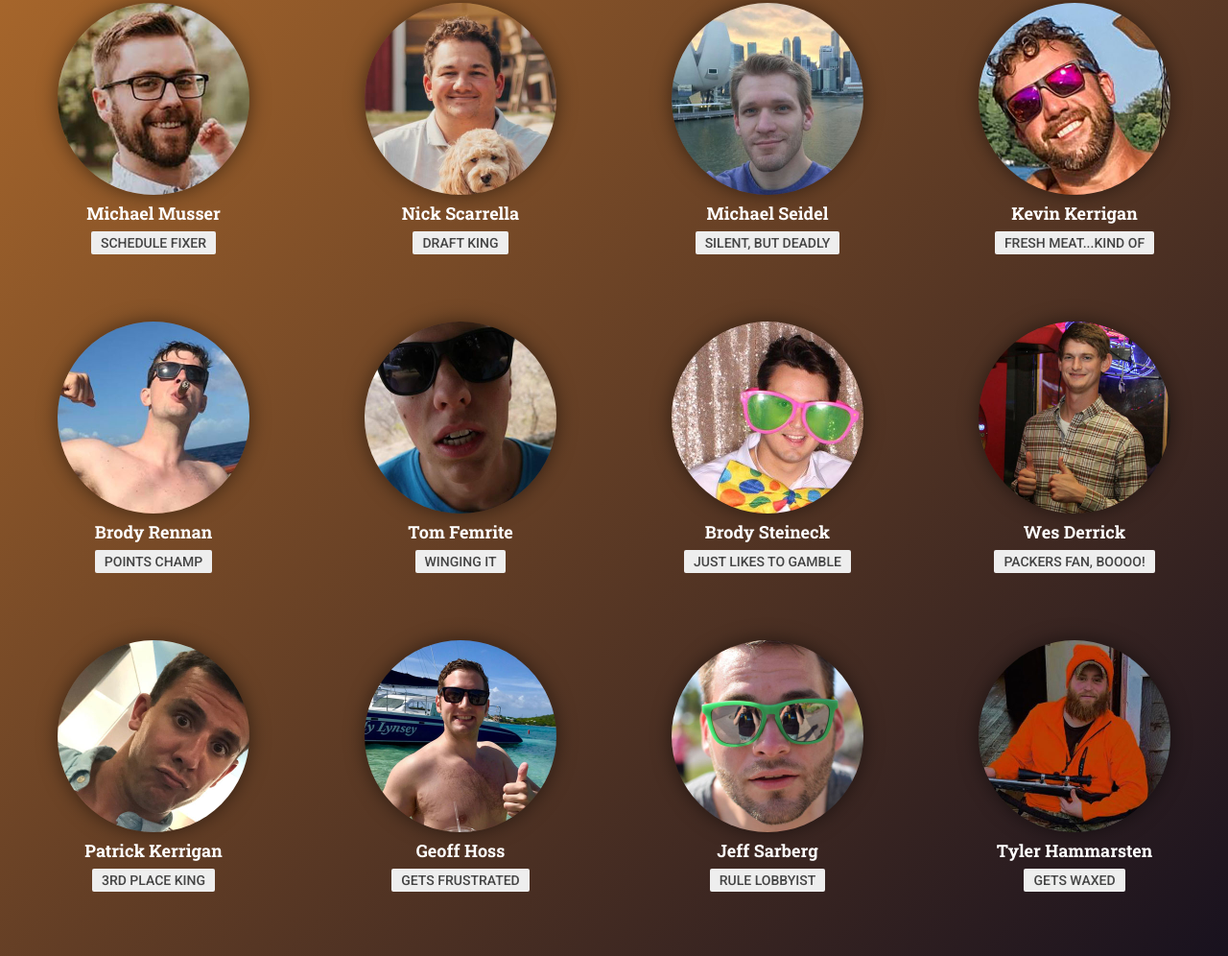
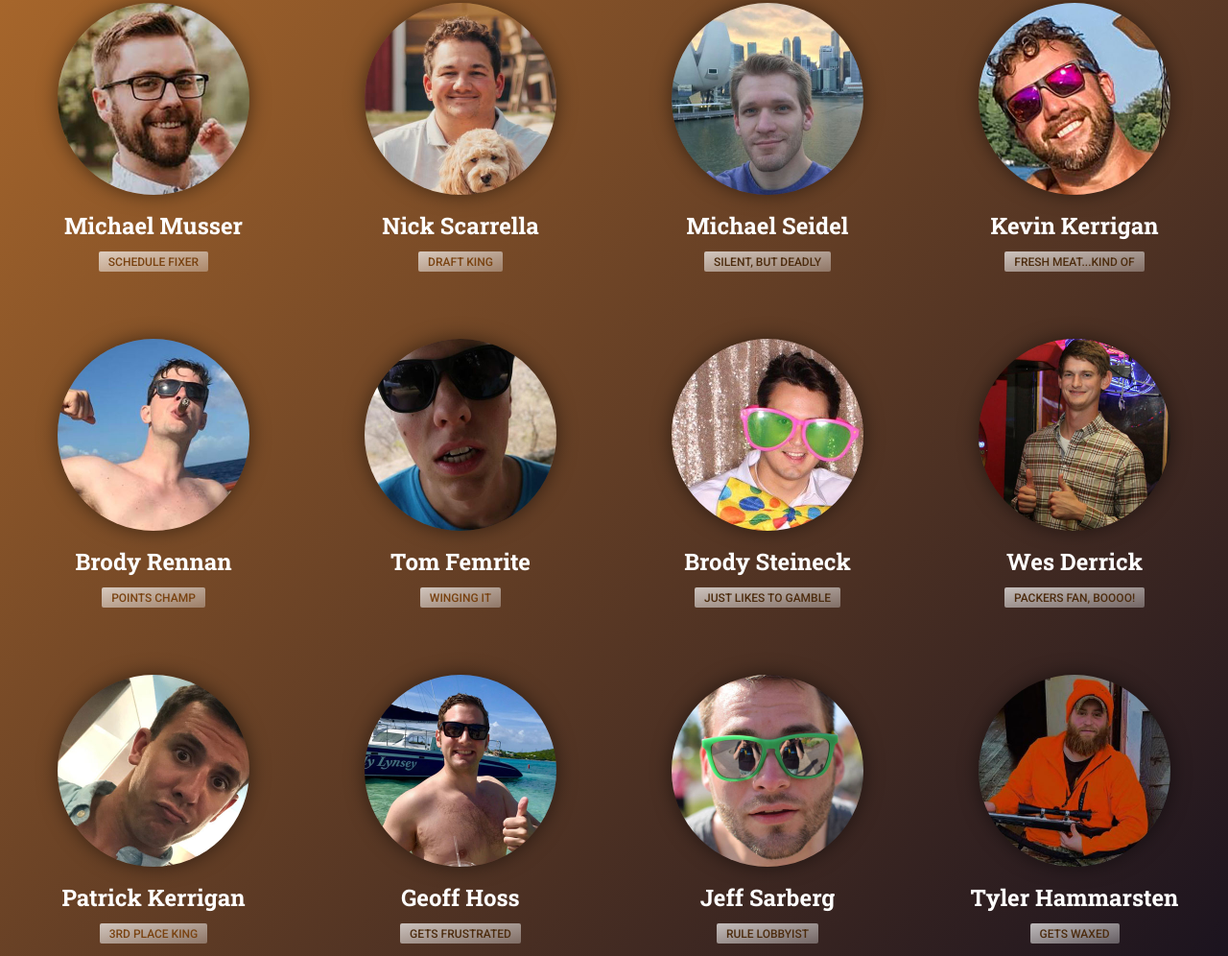
Before and after one commit to bordy277/bordy277.github.io, a plain HTML site: page index.html in a window 1280 px wide. Shown: the part 2363-3359 px from the top of the page at 96% size. Drawn offline with nearby package versions, Linux system fonts and the light colour scheme; no server answers.

Commit message:
managers, etc.

```diff
--- a/content/scripts/main.js
+++ b/content/scripts/main.js
@@ -142,7 +142,7 @@ requirejs([
 
 });
 
-setTimeout(getData, 10000);
+setTimeout(getData, 30000);
 }
 
 getData();
--- a/content/styles/elements/_manager.scss
+++ b/content/styles/elements/_manager.scss
@@ -17,20 +17,28 @@
   }
 
   .name {
+    font-size: $fs-3;
     color: $c-white;
-    margin-bottom: $space1;
+    margin-bottom: $space05;
+    margin-top: $space2;
   }
 
   .description {
     margin-bottom: $space1;
-    font-size: $fs-0;
-    color: $c-grey4;
+    font-size: $fs-00;
+    color: #794210;
     text-transform: uppercase;
     font-weight: $fw-5;
     display: inline-block;
     border-radius: $radius;
     padding: 2px $space1 1px;
-    background-color: $c-grey1;
+    margin-top: $space1;
+
+    &.dark {
+      color: #4c2b0d;
+    }
+
+    background-image: linear-gradient(to bottom right, rgba(255,255,255,.7), rgba(255,255,255,.3));
   }
 
   .team {
@@ -47,7 +55,9 @@
     display: flex;
     align-items: center;
     justify-content: flex-start;
-    margin-bottom: $space3;
+    margin-bottom: $space2;
+    padding-top: $space2;
+    border-top: solid 1px rgba(255,255,255,.2);
 
     &:first-of-type {
       margin-top: $space4;
@@ -59,6 +69,10 @@
       margin: 0 $space2;
     }
 
+    .name {
+      margin-top: 0;
+    }
+
     .info {
       text-align: left;
     }
--- a/content/styles/global/_config.scss
+++ b/content/styles/global/_config.scss
@@ -24,6 +24,7 @@ $transparent: rgba(255,255,255,.001);
 $f-1: 'Roboto Slab', sans-serif;
 $f-2: 'Roboto', sans-serif;
 
+$fs-00:12px;
 $fs-0: 14px;
 $fs-1: 16px;
 $fs-2: 18px;
@@ -43,6 +44,7 @@ $fw-8: 800;
 $fw-9: 900;
 
 // spacing //
+$space05: 5px;
 $space1:  10px;
 $space2:  20px;
 $space3:  30px;
--- a/index.html
+++ b/index.html
@@ -327,8 +327,8 @@
                 </div>
                 <div class="info">
                   <h4 class="name">Michael Musser</h4>
+                  <div class="team" value="1"></div>
                   <div class="description">Schedule fixer</div>
-                  <div class="team" value="1"></div>
                 </div>
               </div>
               <div class="el el--manager">
@@ -337,8 +337,8 @@
                 </div>
                 <div class="info">
                   <h4 class="name">Brody Rennan</h4>
+                  <div class="team" value="2"></div>
                   <div class="description">Points Champ</div>
-                  <div class="team" value="2"></div>
                 </div>
               </div>
               <div class="el el--manager">
@@ -347,8 +347,8 @@
                 </div>
                 <div class="info">
                   <h4 class="name">Patrick Kerrigan</h4>
+                  <div class="team" value="5"></div>
                   <div class="description">3rd place king</div>
-                  <div class="team" value="5"></div>
                 </div>
               </div>
             </div>
@@ -359,8 +359,8 @@
                 </div>
                 <div class="info">
                   <h4 class="name">Nick Scarrella</h4>
+                  <div class="team" value="4"></div>
                   <div class="description">Draft king</div>
-                  <div class="team" value="4"></div>
                 </div>
               </div>
               <div class="el el--manager">
@@ -369,8 +369,8 @@
                 </div>
                 <div class="info">
                   <h4 class="name">Tom Femrite</h4>
+                  <div class="team" value="8"></div>
                   <div class="description">Winging it</div>
-                  <div class="team" value="8"></div>
                 </div>
               </div>
               <div class="el el--manager">
@@ -379,8 +379,8 @@
                 </div>
                 <div class="info">
                   <h4 class="name">Geoff Hoss</h4>
-                  <div class="description">Gets frustrated</div>
                   <div class="team" value="7"></div>
+                  <div class="description dark">Gets frustrated</div>
                 </div>
               </div>
             </div>
@@ -391,8 +391,8 @@
                 </div>
                 <div class="info">
                   <h4 class="name">Michael Seidel</h4>
-                  <div class="description">Silent, but deadly</div>
                   <div class="team" value="12"></div>
+                  <div class="description dark">Silent, but deadly</div>
                 </div>
               </div>
               <div class="el el--manager">
@@ -401,8 +401,8 @@
                 </div>
                 <div class="info">
                   <h4 class="name">Brody Steineck</h4>
-                  <div class="description">Just likes to gamble</div>
                   <div class="team" value="13"></div>
+                  <div class="description dark">Just likes to gamble</div>
                 </div>
               </div>
               <div class="el el--manager">
@@ -411,8 +411,8 @@
                 </div>
                 <div class="info">
                   <h4 class="name">Jeff Sarberg</h4>
-                  <div class="description">Rule lobbyist</div>
                   <div class="team" value="3"></div>
+                  <div class="description dark">Rule lobbyist</div>
                 </div>
               </div>
             </div>
@@ -423,8 +423,8 @@
                 </div>
                 <div class="info">
                   <h4 class="name">Kevin Kerrigan</h4>
-                  <div class="description">Fresh Meat...Kind of</div>
                   <div class="team" value="6"></div>
+                  <div class="description dark">Fresh Meat...Kind of</div>
                 </div>
               </div>
               <div class="el el--manager">
@@ -433,8 +433,8 @@
                 </div>
                 <div class="info">
                   <h4 class="name">Wes Derrick</h4>
-                  <div class="description">Packers fan, boooo!</div>
                   <div class="team" value="9"></div>
+                  <div class="description dark">Packers fan, boooo!</div>
                 </div>
               </div>
               <div class="el el--manager">
@@ -443,8 +443,8 @@
                 </div>
                 <div class="info">
                   <h4 class="name">Tyler Hammarsten</h4>
-                  <div class="description">Gets waxed</div>
                   <div class="team" value="10"></div>
+                  <div class="description dark">Gets waxed</div>
                 </div>
               </div>
             </div>
```
Also changed, not shown: content/scripts/main-min.js (+1 -1 lines), content/styles/styles.css.
